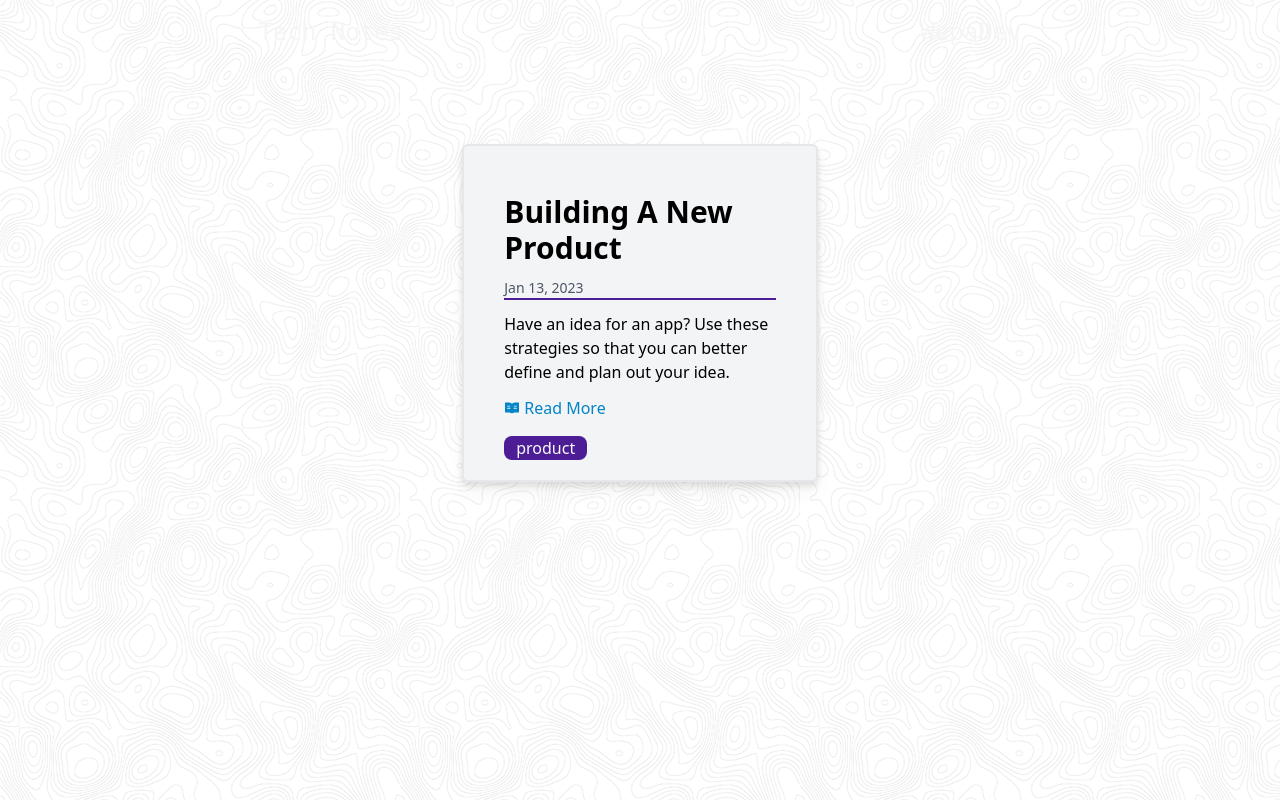
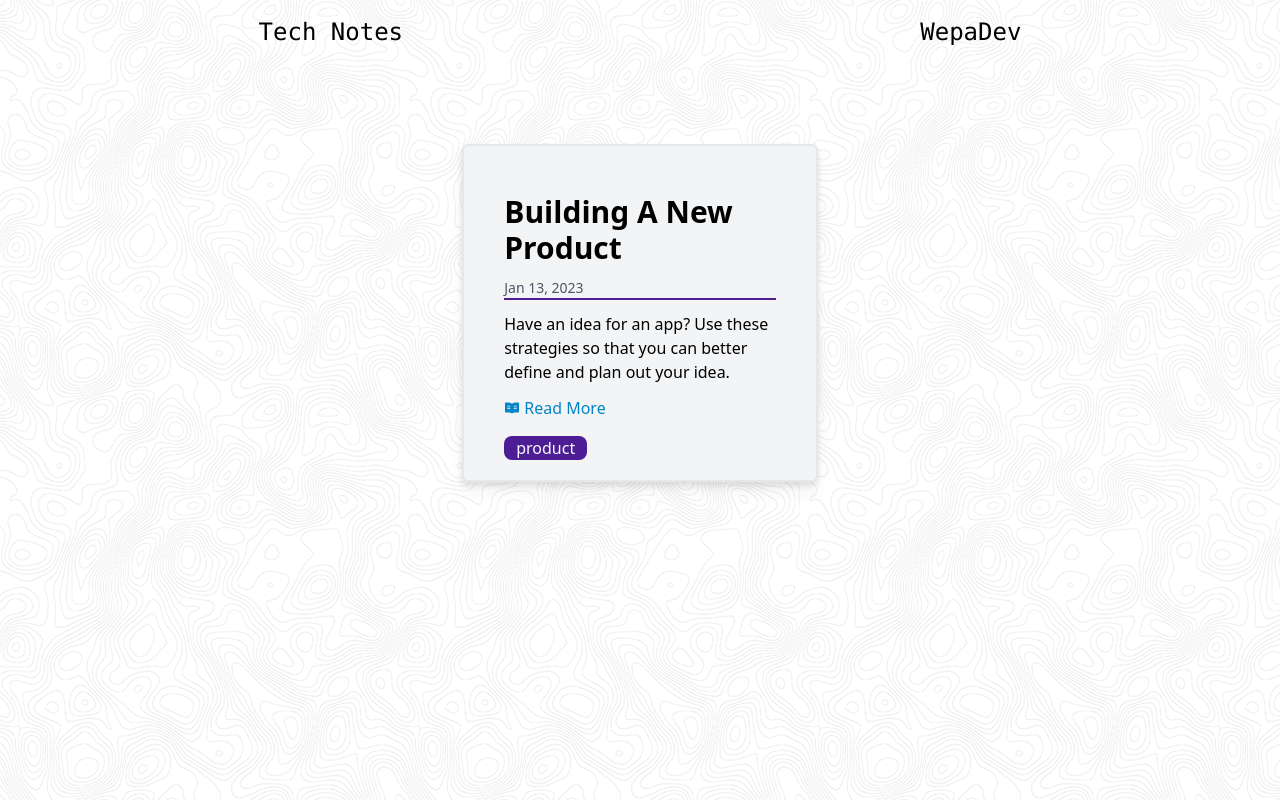
Before and after one commit to Bedrock02/tech-blog, a Next.js app: page / in a window 1280 px wide. Built offline with nearby package versions, Linux system fonts and the light colour scheme.

Commit message:
Header not visible

```diff
--- a/components/Layout/layout.tsx
+++ b/components/Layout/layout.tsx
@@ -8,7 +8,7 @@ interface LayoutProps {
 function Layout({ children }: LayoutProps) {
   return (
     <div className="w-full min-h-screen ">
-      <div className="flex flex-row h-16 justify-around align-middle text-stone-100">
+      <div className="flex flex-row h-16 justify-around align-middle">
         <Link className="my-auto text-2xl font-mono" href={'/'}>
           <h1>Tech Notes</h1>
         </Link>
```
